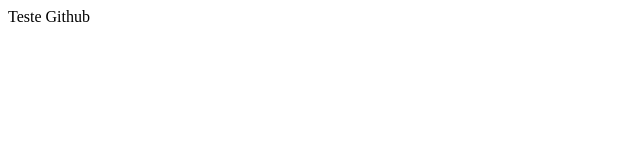
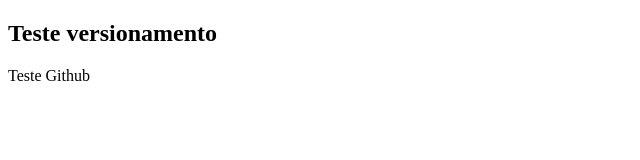
Before and after one commit to deniikkj/aula-carlos-2, a plain HTML site: page index.html in a window 1280 px wide. Shown: the whole page, without its empty margins (0-640 px from the left). Drawn offline with Linux system fonts and the light colour scheme.

Commit message:
cabeçalho

```diff
--- a/index.html
+++ b/index.html
@@ -6,6 +6,9 @@
     <title>Teste Git</title>
 </head>
 <body>
+    <header>
+        <h2>Teste versionamento</h2>
+    </header>
     <div>
         Teste Github
     </div>
```
